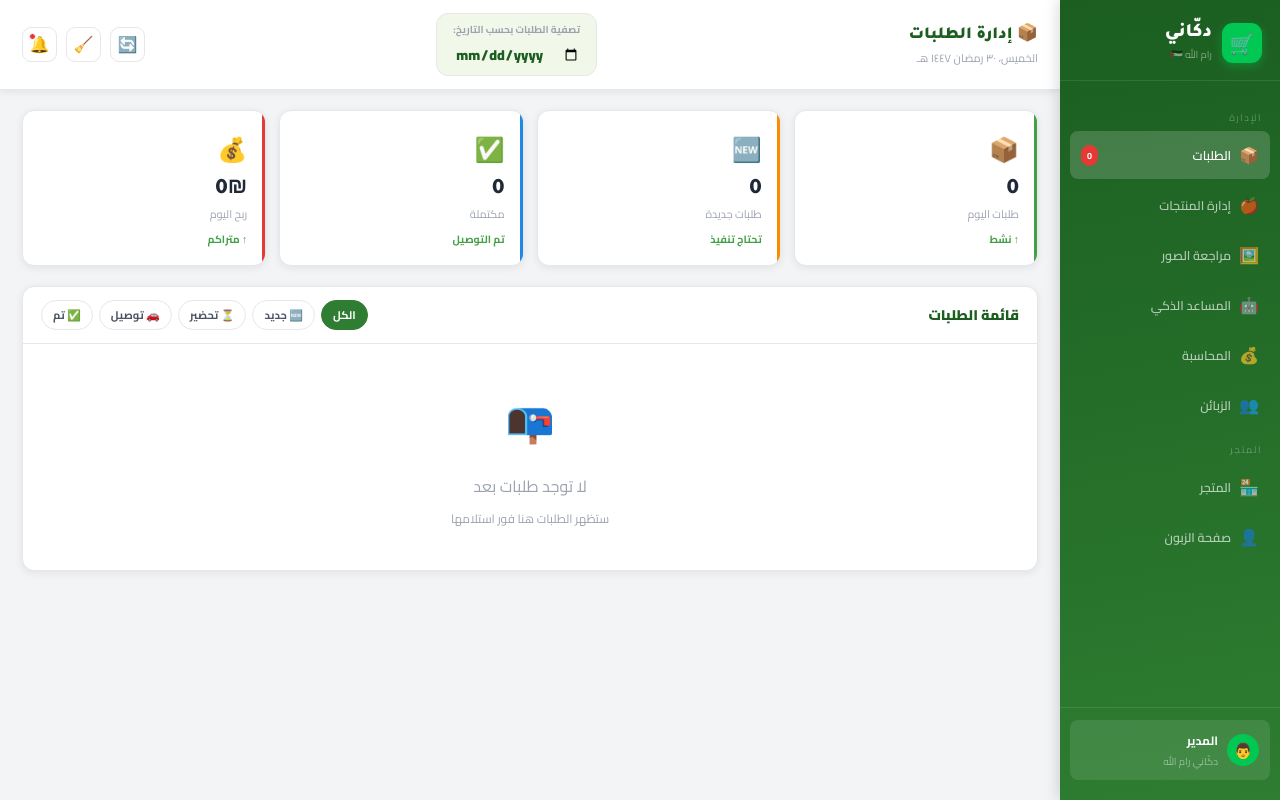
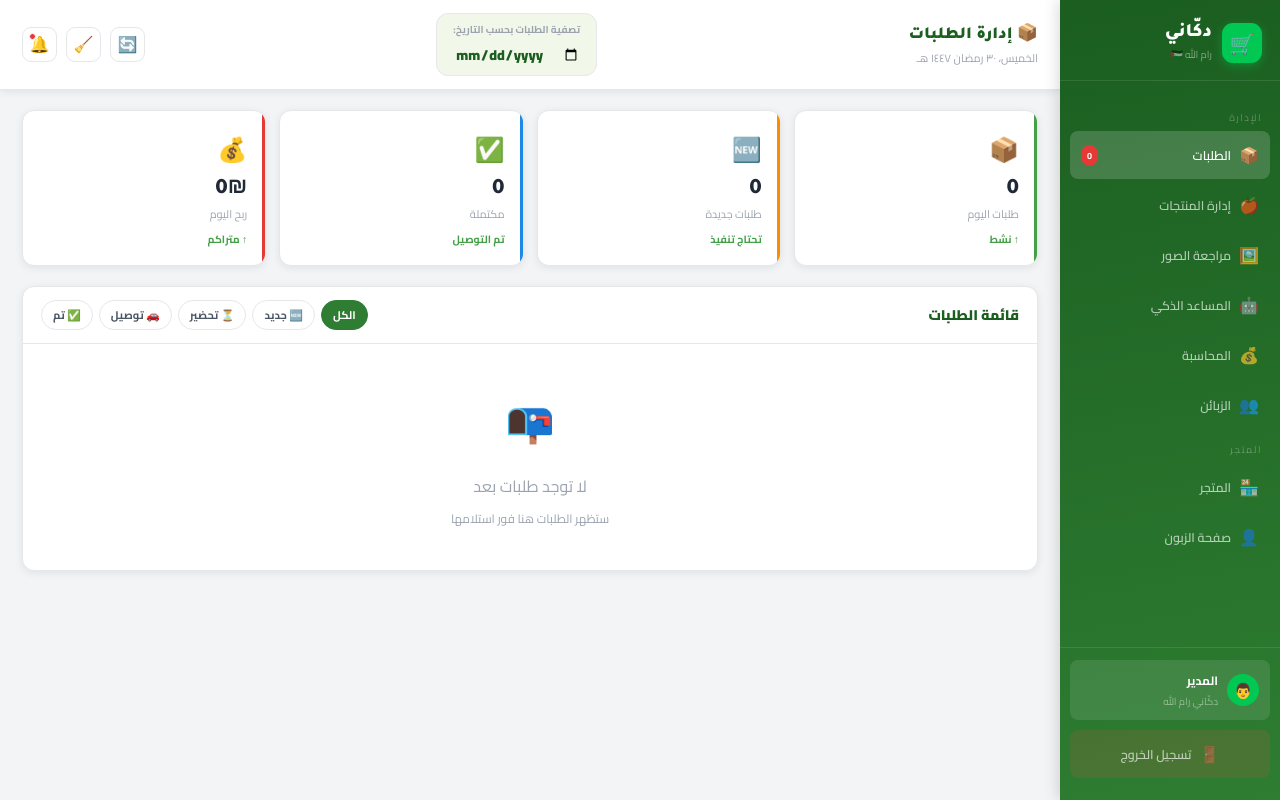
Before and after one commit to rabebar/dokkani, a Flask app: page /admin in a window 1280 px wide. Run offline with Flask 3, Linux system fonts and the light colour scheme; the visitor is signed in with stand-in values (Sample User, id 1); data that the repository does not hold is empty; parts of the project's set-up code (start-up, migrations or seed data) failed here and were passed over; some libraries are stand-ins or nearby versions.

Commit message:
إضافة زر تسجيل الخروج في لوحة التحكم

```diff
--- a/templates/dashboard.html
+++ b/templates/dashboard.html
@@ -103,11 +103,14 @@ tr:hover td{background:#fafff9}
     <a class="ni" href="/shop"><span class="ico">🏪</span> المتجر</a>
     <a class="ni" href="/"><span class="ico">👤</span> صفحة الزبون</a>
   </div>
-  <div class="sb-foot">
+    <div class="sb-foot">
     <div class="adm">
       <div class="adm-av">👨</div>
       <div><div class="adm-n">المدير</div><div class="adm-r">دكّاني رام الله</div></div>
     </div>
+    <a href="/admin/logout" class="ni" style="margin-top: 10px; justify-content: center; background: rgba(231,76,60,0.15);">
+      <span class="ico">🚪</span> تسجيل الخروج
+    </a>
   </div>
 </nav>
 
```
